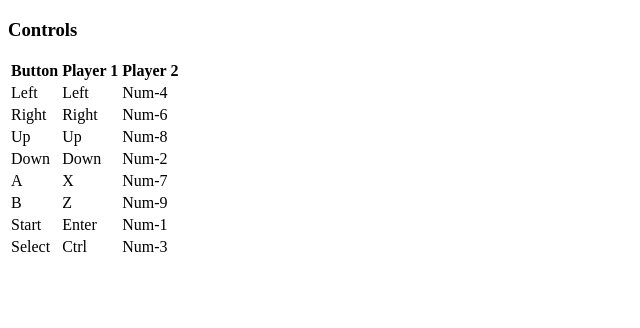
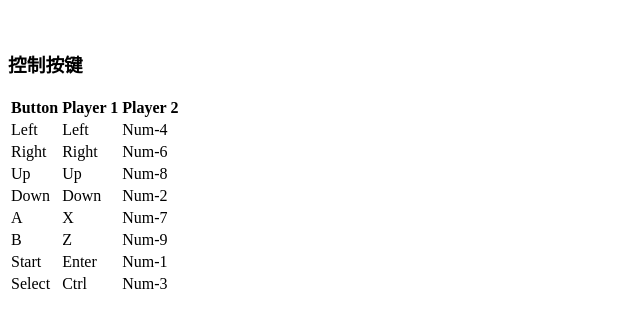
Before and after one commit to zhouchangxun/OzgJSNES, a plain HTML site: page index.html in a window 1280 px wide. Shown: the whole page, without its empty margins (0-640 px from the left). Drawn offline with Linux system fonts and the light colour scheme.

Commit message:
update README

```diff
--- a/index.html
+++ b/index.html
@@ -11,8 +11,8 @@
 			<div id="emulator"></div>
 		</div>
 
-		<div>
-			<h3>Controls</h3>
+		<div style="margin-top: 50px">
+			<h3>控制按键</h3>
 				<table>
 					<tr>
 						<th>Button</th>
```
Also changed, not shown: 1 other file.
